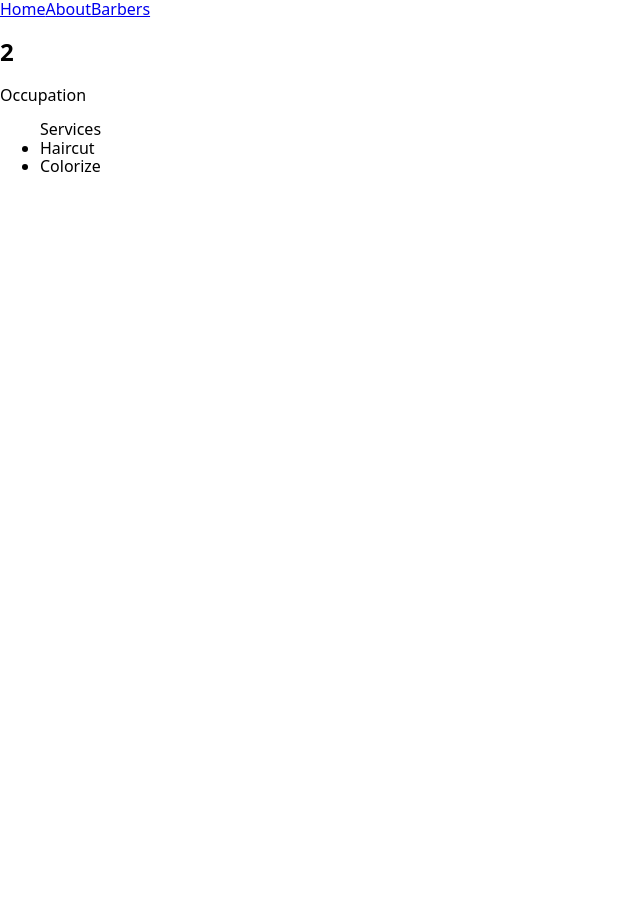
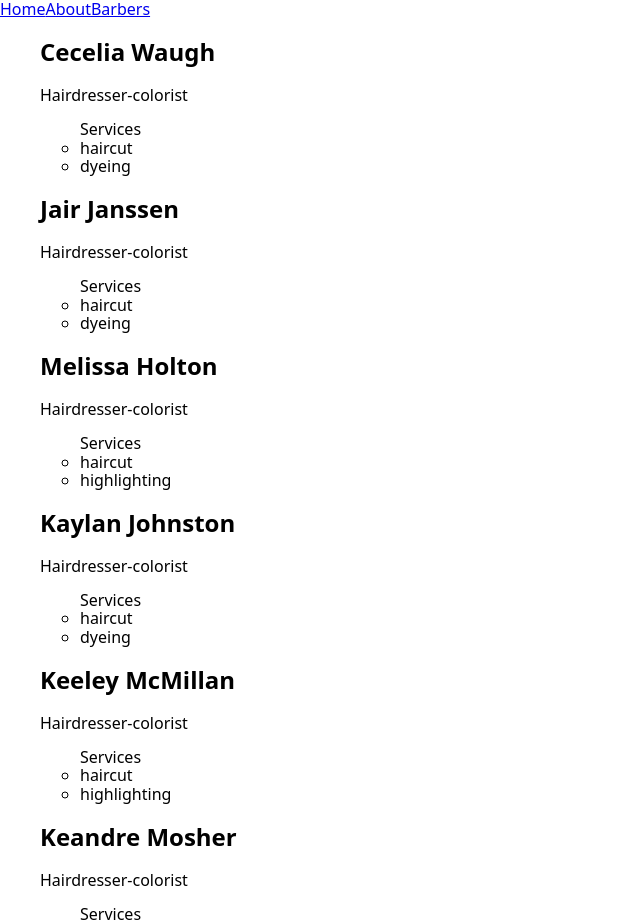
Before and after one commit to Anteycu/barber-shop, a React (Vite) app: page /barbers in a window 1280 px wide. Shown: the top 924 px of the page, without its empty margins (0-640 px from the left). Before the commit the page ends 800 px from the top, so only its background shows below. Built offline with nearby package versions, Linux system fonts and the light colour scheme.

Commit message:
filled BARBERS data, edit Barber type, add Barbers page with map, add Barb component

```diff
--- a/src/App.tsx
+++ b/src/App.tsx
@@ -3,6 +3,7 @@ import { Home } from "./pages/Home";
 import { About } from "./pages/About";
 import { Barbers } from "./pages/Barbers";
 import { NotFound } from "./pages/NotFound";
+import { BARBERS } from "./domains/barber/constants";
 
 function App() {
   return (
@@ -16,7 +17,7 @@ function App() {
       <Routes>
         <Route path="/" element={<Home />} />
         <Route path="/about" element={<About />} />
-        <Route path="/barbers" element={<Barbers />} />
+        <Route path="/barbers" element={<Barbers barbArr={BARBERS} />} />
         <Route path="*" element={<NotFound />} />
       </Routes>
     </>
--- a/src/components/barber.tsx
+++ b/src/components/barber.tsx
@@ -1,16 +1,15 @@
-export function Barber({ barber }: { barber: { id: string } }) {
+import { Barber } from "../domains/barber/types";
+export function Barb({ name, services }: Barber) {
   return (
     <>
-      <h2>{barber.id}</h2>
-      <p>Occupation</p>
+      <h2>{name}</h2>
+      <p>Hairdresser-colorist</p>
       <ul>
         Services
-        <li>Haircut</li>
-        <li>Colorize</li>
+        {services.map((service, index) => (
+          <li key={index}>{service}</li>
+        ))}
       </ul>
     </>
   );
 }
-// props: {
-//   id: string;
-// }
--- a/src/domains/barber/constants.ts
+++ b/src/domains/barber/constants.ts
@@ -1,8 +1,42 @@
 export const BARBERS = [
     {
         id: '1',
+        name: "Cecelia Waugh",
+        services: ["haircut", "dyeing"]
     },
     {
         id: '2',
-    }
+        name: "Jair Janssen",
+        services: ["haircut", "dyeing"]
+    },
+    {
+        id: '3',
+        name: "Melissa Holton",
+        services: ["haircut", "highlighting"]
+    },
+    {
+        id: '4',
+        name: "Kaylan Johnston",
+        services: ["haircut", "dyeing"]
+    },
+    {
+        id: '5',
+        name: "Keeley McMillan",
+        services: ["haircut", "highlighting"]
+    },
+    {
+        id: '6',
+        name: "Keandre Mosher",
+        services: ["dyeing", "highlighting"]
+    },
+    {
+        id: '7',
+        name: "Fernanda Wadsworth",
+        services: ["dyeing", "highlighting"]
+    },
+    {
+        id: '8',
+        name: "Kasey Bryson",
+        services: ["haircut", "highlighting"]
+    },
 ]
--- a/src/domains/barber/types.ts
+++ b/src/domains/barber/types.ts
@@ -1,3 +1,5 @@
 export type Barber = {
-    id: string
+    id: string,
+    name: string,
+    services: string[],
 }
--- a/src/pages/Barbers.tsx
+++ b/src/pages/Barbers.tsx
@@ -1,13 +1,14 @@
-import { BARBERS } from "../domains/barber/constants";
-import { Barber } from "../components/barber";
+import { Barb } from "../components/barber";
+import { Barber } from "../domains/barber/types";
 
-export function Barbers() {
-  BARBERS.map((barber) => {
-    <Barber barber={barber} />;
-  });
+export function Barbers({ barbArr }: { barbArr: Barber[] }) {
   return (
     <>
-      <Barber barber={{ id: "2" }} />
+      <ul>
+        {barbArr.map((barber: Barber) => (
+          <Barb key={barber.id} {...barber} />
+        ))}
+      </ul>
     </>
   );
 }
--- a/src/pages/Home.tsx
+++ b/src/pages/Home.tsx
@@ -1,9 +1,7 @@
-// import { Link, NavLink } from "react";
 export function Home() {
-  //   <NavLink></NavLink>;
   return (
     <>
-      <p>Welcome to my wonderful barber app xD</p>
+      <p>Welcome to Home page of my wonderful barber app xD</p>
     </>
   );
 }
```
